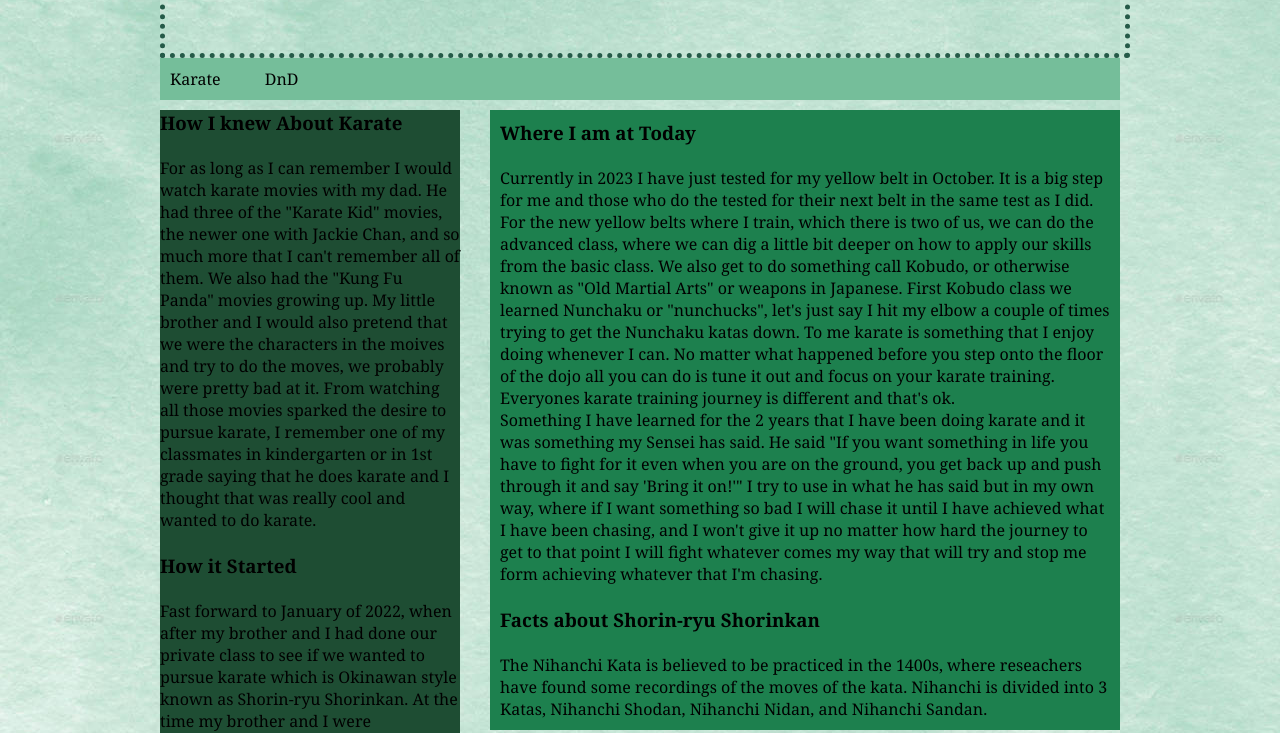
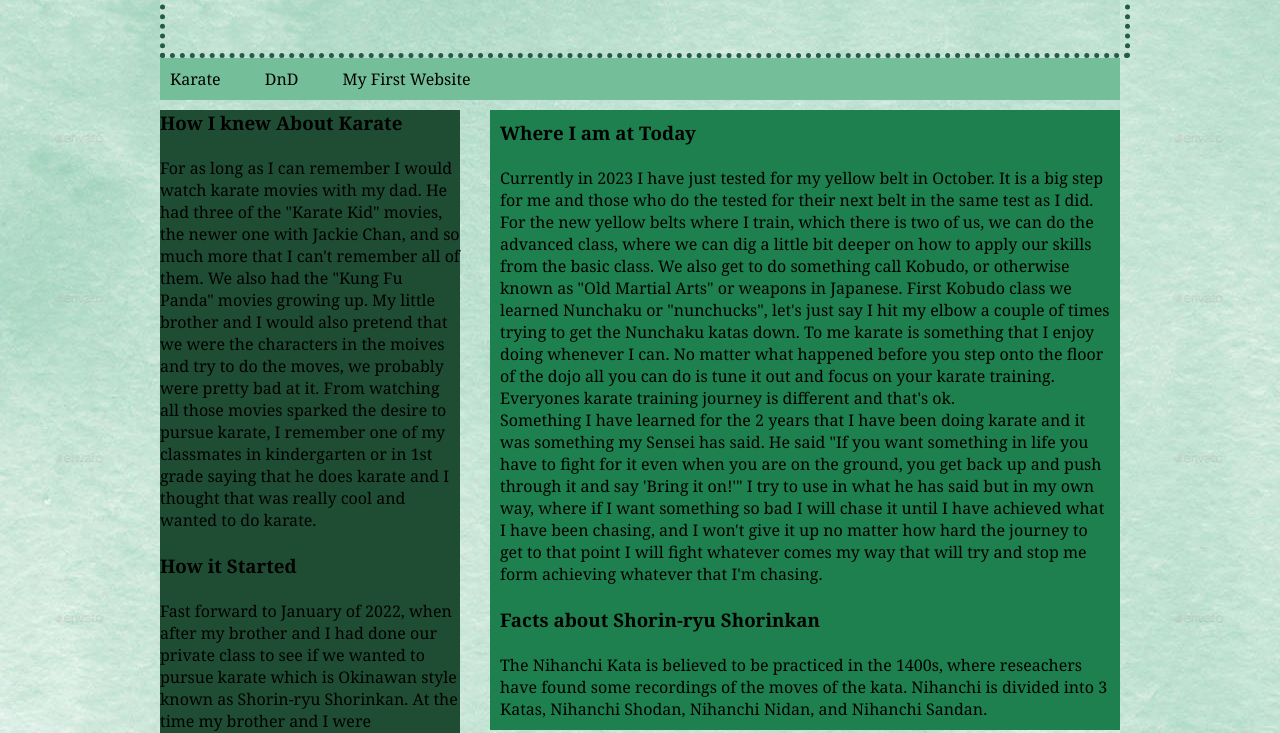
Before and after one commit to fccc-sd/two-column-web-site-GabKaminariDenki, a plain HTML site: page page1.html in a window 1280 px wide. Shown: the part 102-835 px from the top of the page. Drawn offline with Linux system fonts and the light colour scheme.

Commit message:
added link to my website

```diff
--- a/page1.html
+++ b/page1.html
@@ -24,6 +24,7 @@
             <ul>
                 <li><a href="page1.html" title="Karate"> Karate</a></li>
                 <li><a href="page2.html" title="DnD"> DnD</a></li>
+                <li><a href="https://fccc-sd.github.io/website-GabKaminariDenki/">My First Website</a></li>
             </ul>
         </nav>
 
```
